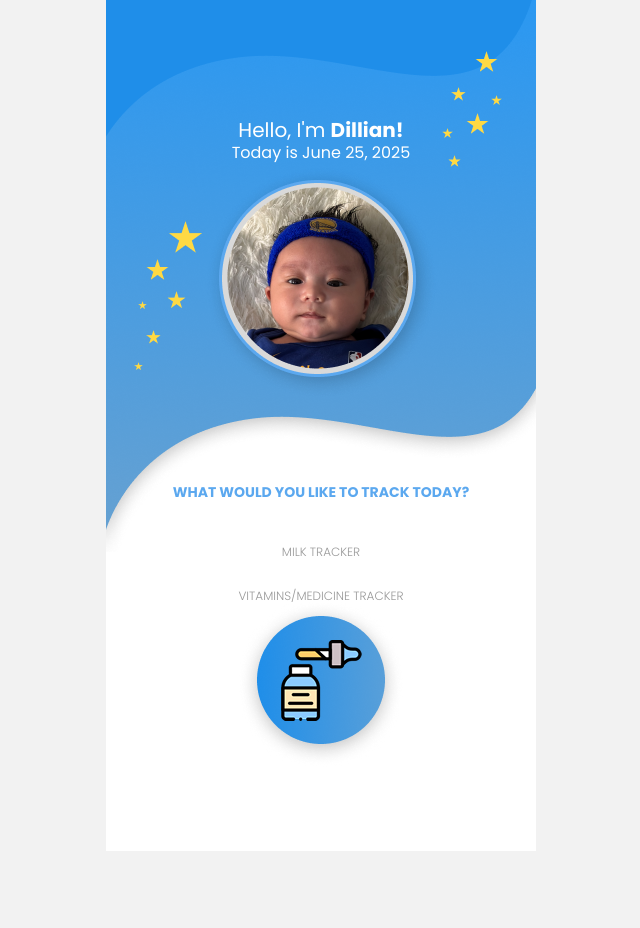
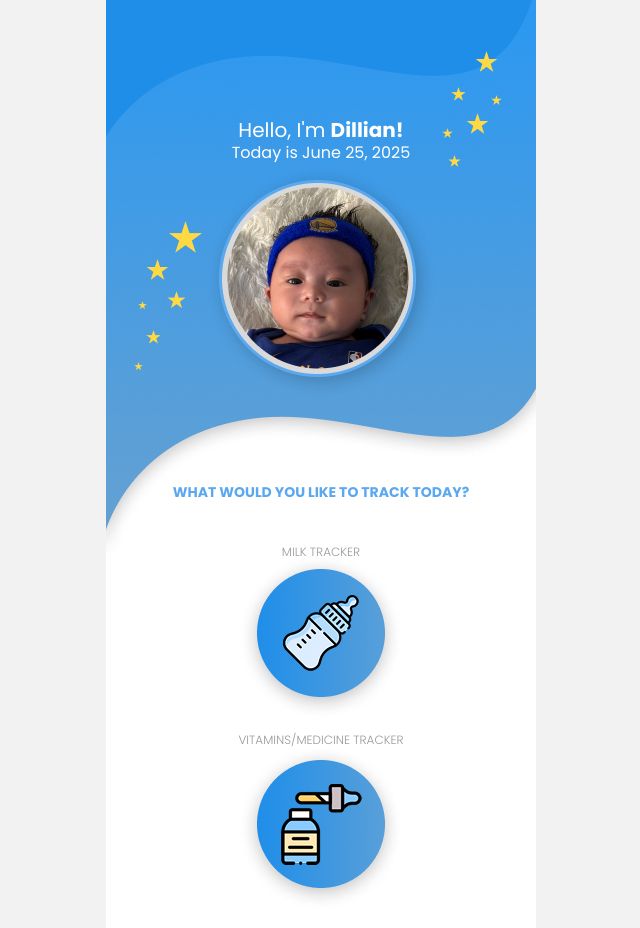
Before and after one commit to vinpstrn/baby-tracker, a plain HTML site: page index.html in a window 1280 px wide. Shown: the top 928 px of the page, without its empty margins (319-959 px from the left). Before the commit the page ends 851 px from the top, so only its background shows below. Drawn offline with Linux system fonts and the light colour scheme; the site is published under a folder, as on GitHub Pages, so addresses that start at the root find nothing.

Commit message:
Fixed milk tracker icon  not showing on home page

```diff
--- a/index.html
+++ b/index.html
@@ -26,7 +26,7 @@
       <p class="main-heading">What would you like to track today?</p>
       <div>
         <p class="btn-title">Milk Tracker</p>
-        <button class="btn btn-milk" onclick="location.href='milk-tracker.html'"><img src="/imgs/btn-bottle.png" alt=""></button>
+        <button class="btn btn-milk" onclick="location.href='milk-tracker.html'"><img src="imgs/btn-bottle.png" alt=""></button>
       </div>
       <div>
         <p class="btn-title">Vitamins/Medicine Tracker</p>
```
